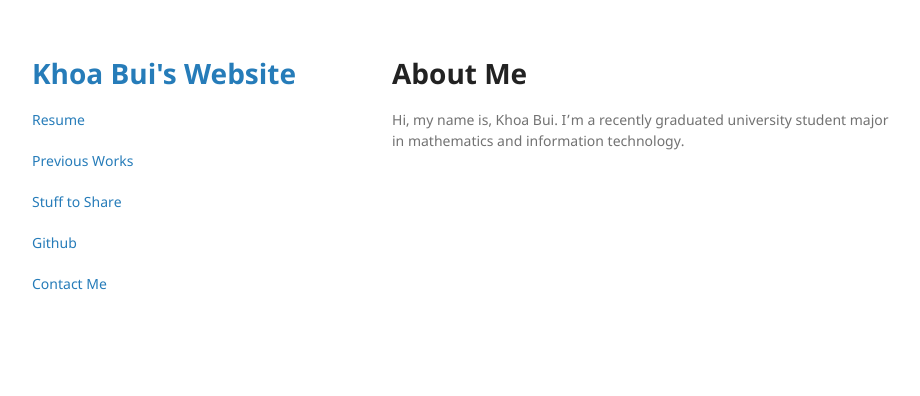
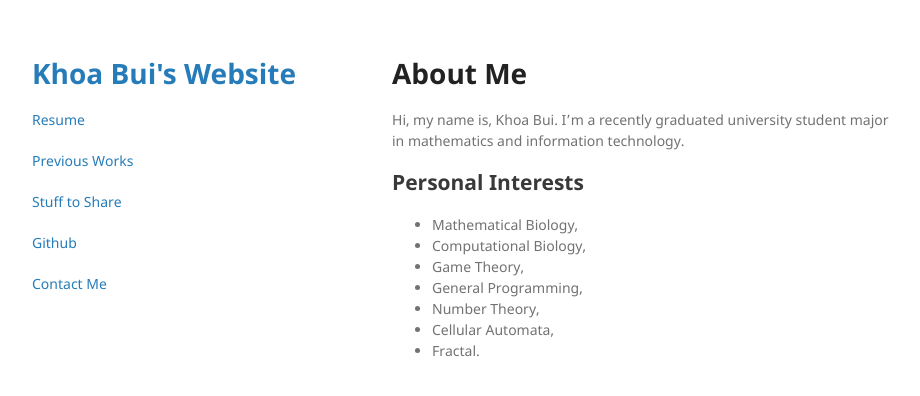
Before and after one commit to khoabuiv/khoabuiv.github.io, a Jekyll site: the page built from index.md, in a window 1280 px wide. Shown: the top 396 px of the page, without its empty margins (178-1098 px from the left). Built offline with Jekyll 4.4.1, drawn with Linux system fonts in a browser that asks for light colours; our own code applies the rules of GitHub Pages for plain Markdown files.

Commit message:
Personal Interests Stuff

```diff
--- a/index.md
+++ b/index.md
@@ -5,3 +5,12 @@ layout: default
 # About Me
 
 Hi, my name is, Khoa Bui. I'm a recently graduated university student major in mathematics and information technology.
+
+## Personal Interests
+*   Mathematical Biology,
+*   Computational Biology,
+*   Game Theory,
+*   General Programming,
+*   Number Theory,
+*   Cellular Automata,
+*   Fractal.
```
